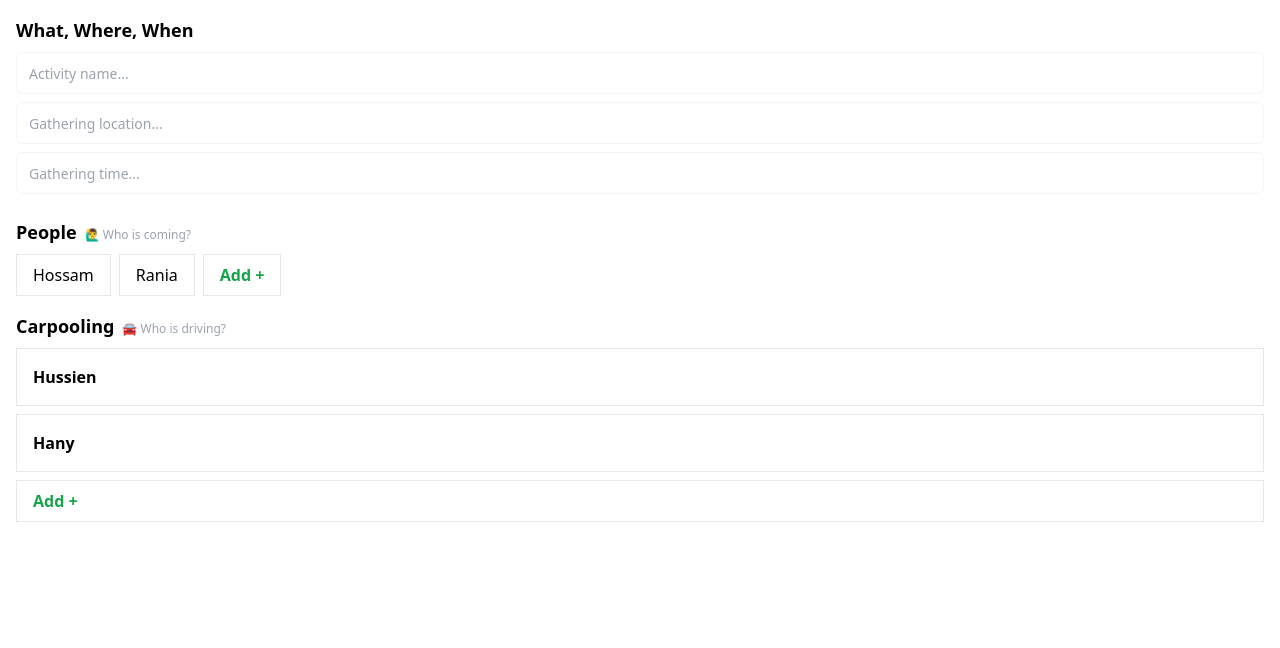
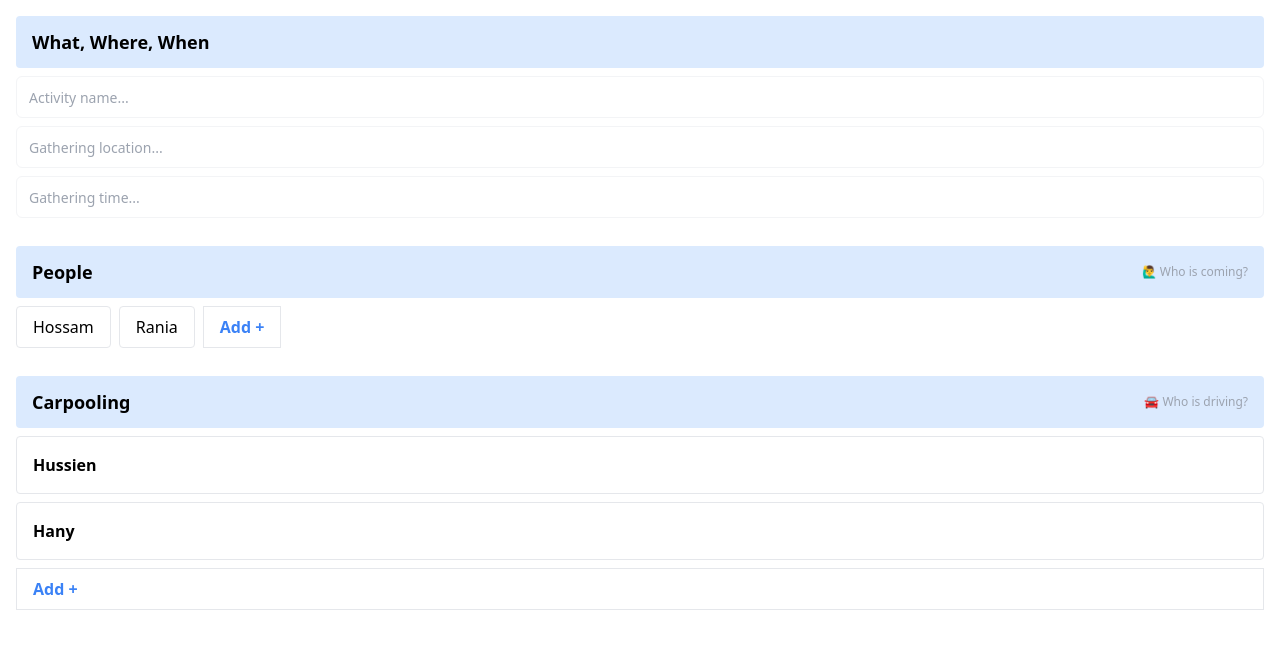
Before and after one commit to hossammourad/activity-planner, a React (Vite) app: page / in a window 1280 px wide. Shown: the top 648 px of the page. Built offline with nearby package versions, Linux system fonts and the light colour scheme.

Commit message:
better styling

```diff
--- a/src/App.tsx
+++ b/src/App.tsx
@@ -10,14 +10,14 @@ const App = () => {
       return (
         <span
           key={x}
-          className="border p-4"
+          className="border p-4 rounded"
           onDragOver={e => e.preventDefault()}
           onDrop={(e) => onDrop(e, x)}
         >
           <p className="font-semibold" onDrop={(e) => onDrop(e, x)}>{x}</p>
           {cars[x].length > 0 &&
             <span className="flex gap-2 mt-2" onDrop={(e) => onDrop(e, x)}>
-              {cars[x].map(y => <span key={y} onDrop={(e) => onDrop(e, x)} className="bg-blue-100 px-4 py-2">{y}</span>)}
+              {cars[x].map(y => <span key={y} onDrop={(e) => onDrop(e, x)} className="bg-slate-100 px-4 py-2 rounded">{y}</span>)}
             </span>
           }
         </span>
@@ -27,7 +27,7 @@ const App = () => {
 
   const renderPeople = () => {
     return people.map(x => {
-      return <span key={x} className="border px-4 py-2" draggable onDragStart={() => onDragStart(x)}>{x}</span>;
+      return <span key={x} className="border px-4 py-2 rounded" draggable onDragStart={() => onDragStart(x)}>{x}</span>;
     });
   };
 
@@ -66,7 +66,7 @@ const App = () => {
   return (
     <main className="p-4">
       <section>
-        <h1 className="font-semibold text-lg mb-2">
+        <h1 className="font-semibold text-lg mb-2 px-4 py-3 rounded bg-blue-100">
           What, Where, When
         </h1>
         <input
@@ -82,29 +82,29 @@ const App = () => {
         <input
           type="text"
           placeholder="Gathering time..."
-          className="border border-gray-100 px-3 py-2 mb-2 w-full rounded-md placeholder:text-sm"
+          className="border border-gray-100 px-3 py-2 w-full rounded-md placeholder:text-sm"
         />
       </section>
 
-      <section className="my-4">
-        <h1 className="font-semibold text-lg mb-2">
+      <section className="my-7">
+        <h1 className="flex items-center font-semibold text-lg mb-2 px-4 py-3 rounded bg-blue-100">
           People
-          <span className="text-xs font-normal ml-2 text-gray-400">🙋‍♂️ Who is coming?</span>
+          <span className="text-xs font-normal ml-auto text-gray-400">🙋‍♂️ Who is coming?</span>
         </h1>
         <div className="flex gap-2">
           {renderPeople()}
-          <button className="border px-4 py-2 text-green-600 font-semibold cursor-pointer" onClick={addPeopleOnClick}>Add +</button>
+          <button className="border px-4 py-2 text-blue-500 font-semibold cursor-pointer" onClick={addPeopleOnClick}>Add +</button>
         </div>
       </section>
 
       <section>
-        <h1 className="font-semibold text-lg mb-2">
+        <h1 className="flex items-center font-semibold text-lg mb-2 px-4 py-3 rounded bg-blue-100">
           Carpooling
-          <span className="text-xs font-normal ml-2 text-gray-400">🚘 Who is driving?</span>
+          <span className="text-xs font-normal ml-auto text-gray-400">🚘 Who is driving?</span>
         </h1>
         <div className="flex flex-col gap-2">
           {renderCars()}
-          <span className="border px-4 py-2 text-green-600 font-semibold cursor-pointer" onClick={addCarOnClick}>Add +</span>
+          <span className="border px-4 py-2 text-blue-500 font-semibold cursor-pointer" onClick={addCarOnClick}>Add +</span>
         </div>
       </section>
     </main>
```
